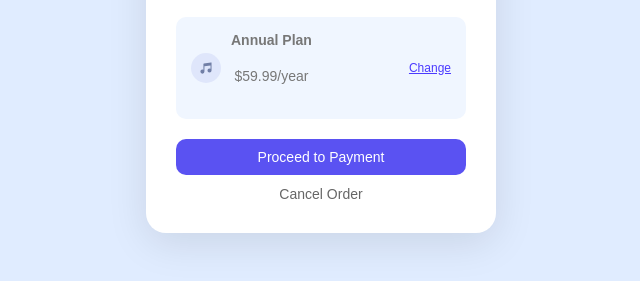
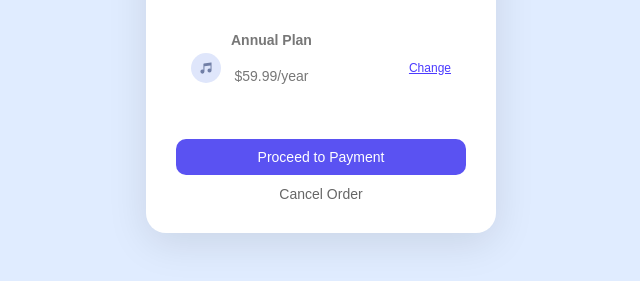
Before and after one commit to RicardoQZ/Order-summary, a plain HTML site: page index.html in a window 1280 px wide. Shown: the part 431-712 px from the top of the page, without its empty margins (319-959 px from the left). Drawn offline with Linux system fonts and the light colour scheme.

Commit message:
ultimo cambio

```diff
--- a/style.css
+++ b/style.css
@@ -50,7 +50,7 @@ p {
     margin-bottom: 20px;
 }
 .fila3 {
-    background-color: #f0f6ff;
+    background-color: #fff;
     padding: 15px;
     border-radius: 10px;
     display: flex;
```
